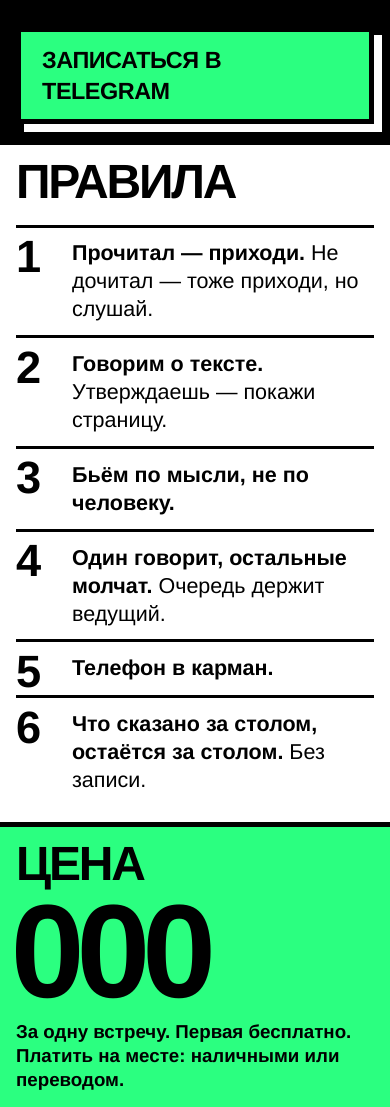
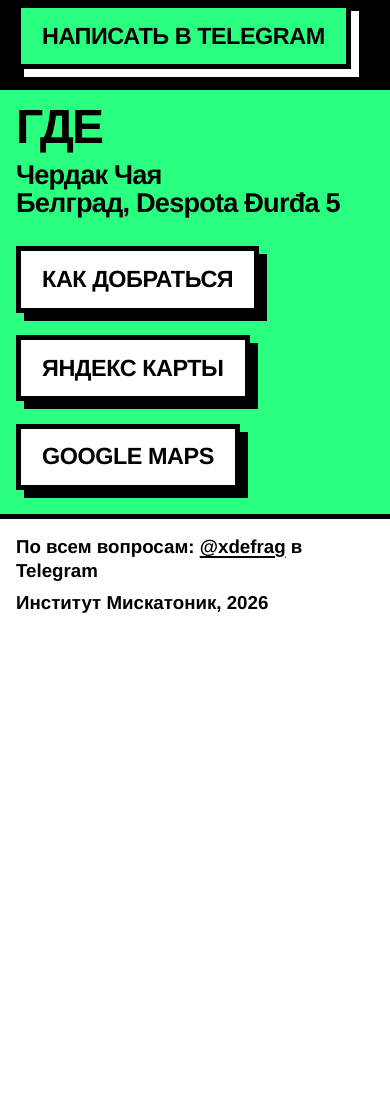
Before and after one commit to xdefrag/misk.club, a plain HTML site: page docs/index.html in a window 390 px wide. Shown: the part 893-2000 px from the top of the page. After the commit the page ends 1525 px from the top, so only its background shows below. Drawn offline with Linux system fonts and the light colour scheme.

Commit message:
feat: replace placeholder content with real meeting details
Present the site as an institute rather than a book club, list topics
instead of a book, add the venue with map and directions links, and
point all contact to Telegram. Remove the rules and price sections.

Co-Authored-By: Claude Fable 5.2 <noreply@anthropic.com>

```diff
--- a/docs/index.html
+++ b/docs/index.html
@@ -3,10 +3,10 @@
 <head>
   <meta charset="utf-8">
   <meta name="viewport" content="width=device-width, initial-scale=1">
-  <title>Мискатоник — книжный клуб</title>
-  <meta name="description" content="Институт Мискатоник, книжный клуб. Новый сезон: 26.11.2026, 19:00. Правила, цена, как добраться.">
-  <meta property="og:title" content="Мискатоник — книжный клуб">
-  <meta property="og:description" content="Новый сезон: 26.11.2026, 19:00.">
+  <title>Институт Мискатоник</title>
+  <meta name="description" content="Институт Мискатоник. Новый сезон: 26.11.2026, 19:00, Чердак Чая, Белград.">
+  <meta property="og:title" content="Институт Мискатоник">
+  <meta property="og:description" content="Новый сезон: 26.11.2026, 19:00, Чердак Чая, Белград.">
   <meta property="og:image" content="https://misk.club/afisha.jpg">
   <meta property="og:type" content="website">
   <meta property="og:url" content="https://misk.club/">
@@ -19,11 +19,9 @@
 <body>
 
 <header class="top">
-  <p class="kicker">Институт. Книжный клуб.</p>
+  <p class="kicker">Институт</p>
   <nav>
     <a href="#vstrecha">Встреча</a>
-    <a href="#pravila">Правила</a>
-    <a href="#cena">Цена</a>
     <a href="#gde">Где</a>
   </nav>
   <h1>Мискатоник</h1>
@@ -35,59 +33,38 @@
        Перед каждой встречей: заменить afisha.jpg и текст в этом блоке. -->
   <section id="vstrecha" class="meeting">
     <img class="poster" src="afisha.jpg" width="1080" height="1080"
-         alt="Афиша: новый сезон института Мискатоник, 26.11.2026, 19:00, в ЂЂ">
+         alt="Афиша: новый сезон института Мискатоник, 26.11.2026, 19:00">
 
     <div class="info">
       <h2>Новый сезон</h2>
       <p class="date"><time datetime="2026-11-26T19:00">26.11</time></p>
-      <p class="time">четверг, 19:00, в ЂЂ</p>
+      <p class="time">четверг, 19:00, Чердак Чая</p>
 
       <dl>
-        <div><dt>Читаем</dt><dd>Автор, «Название книги»</dd></div>
-        <div><dt>Где</dt><dd>ЂЂ, улица Такая-то, 0. <a href="#gde">Как добраться</a></dd></div>
-        <div><dt>Цена</dt><dd>000. Первый раз бесплатно</dd></div>
+        <div><dt>Темы</dt><dd>TBA</dd></div>
+        <div><dt>Где</dt><dd>Чердак Чая, Белград, Despota Đurđa 5. <a href="#gde">Как добраться</a></dd></div>
+        <div><dt>Цена</dt><dd>500 динар плюс чай. <a href="https://t.me/cardak_caja/645">Меню</a></dd></div>
       </dl>
 
-      <a class="button" href="https://t.me/CHANGE_ME">Записаться в Telegram</a>
+      <a class="button" href="https://t.me/xdefrag">Написать в Telegram</a>
     </div>
-  </section>
-
-  <section id="pravila" class="rules">
-    <h2>Правила</h2>
-    <ol>
-      <li><b>Прочитал — приходи.</b> Не дочитал — тоже приходи, но слушай.</li>
-      <li><b>Говорим о тексте.</b> Утверждаешь — покажи страницу.</li>
-      <li><b>Бьём по мысли, не по человеку.</b></li>
-      <li><b>Один говорит, остальные молчат.</b> Очередь держит ведущий.</li>
-      <li><b>Телефон в карман.</b></li>
-      <li><b>Что сказано за столом, остаётся за столом.</b> Без записи.</li>
-    </ol>
-  </section>
-
-  <section id="cena" class="price">
-    <h2>Цена</h2>
-    <p class="sum">000</p>
-    <p>За одну встречу. Первая бесплатно.<br>Платить на месте: наличными или переводом.</p>
-    <p>Нет денег — напиши ведущему, договоримся.</p>
   </section>
 
   <section id="gde" class="place">
     <h2>Где</h2>
-    <p class="address">ЂЂ<br>Город, улица Такая-то, 0</p>
-    <dl>
-      <div><dt>Пешком</dt><dd>От станции «Такая-то» пять минут прямо, до дома с аркой.</dd></div>
-      <div><dt>Автобус</dt><dd>1, 2, 3 до остановки «Такая-то». Вход через дорогу.</dd></div>
-      <div><dt>Машина</dt><dd>Парковка на улице платная. Во дворе рядом обычно есть места.</dd></div>
-      <div><dt>Дверь</dt><dd>Вход со двора. Опоздал — заходи тихо.</dd></div>
-    </dl>
-    <a class="button" href="https://maps.google.com/?q=CHANGE_ME">Открыть карту</a>
+    <p class="address">Чердак Чая<br>Белград, Despota Đurđa 5</p>
+    <p class="buttons">
+      <a class="button" href="https://t.me/cardak_caja/670">Как добраться</a>
+      <a class="button" href="https://yandex.com/maps/-/CHulU-nl">Яндекс Карты</a>
+      <a class="button" href="https://maps.app.goo.gl/wamKNVXH8pqMKkBo6">Google Maps</a>
+    </p>
   </section>
 
 </main>
 
 <footer>
-  <p>Вопросы: <a href="https://t.me/CHANGE_ME">Telegram</a>, <a href="mailto:hello@misk.club">hello@misk.club</a></p>
-  <p>Мискатоник, 2026</p>
+  <p>По всем вопросам: <a href="https://t.me/xdefrag">@xdefrag</a> в Telegram</p>
+  <p>Институт Мискатоник, 2026</p>
 </footer>
 
 </body>
--- a/docs/style.css
+++ b/docs/style.css
@@ -131,60 +131,19 @@ dt { font-weight: 900; text-transform: uppercase; }
   box-shadow: none;
 }
 
-/* ─── Правила ─── */
-
-.rules ol {
-  margin-top: 1.2em;
-  padding: 0;
-  list-style: none;
-  counter-reset: r;
-  max-width: 46rem;
-}
-.rules li {
-  counter-increment: r;
-  position: relative;
-  min-height: 2.6em;
-  padding: .55em 0 .55em 2.6em;
-  border-top: 3px solid var(--black);
-  font-size: 1.15em;
-}
-.rules li::before {
-  content: counter(r);
-  position: absolute;
-  left: 0;
-  top: .14em;
-  font-size: 2.1em;
-  font-weight: 900;
-  line-height: 1;
-  letter-spacing: -.05em;
-}
-
-/* ─── Цена ─── */
-
-.price { background: var(--green); }
-.sum {
-  font-size: clamp(7rem, 34vw, 22rem);
-  font-weight: 900;
-  line-height: .8;
-  letter-spacing: -.06em;
-  margin: .1em 0 .12em -.04em;
-}
-.price p + p { margin-top: .7em; }
-.price p:not(.sum) { max-width: 30rem; font-weight: 700; }
-
 /* ─── Где ─── */
 
-.place { background: var(--black); color: var(--white); }
-.place .button { box-shadow: 8px 8px 0 var(--white); }
-.place dl { max-width: 46rem; }
+.place { background: var(--green); }
 .address {
   margin-top: .5em;
   font-size: clamp(1.7rem, 5.2vw, 3.4rem);
   font-weight: 900;
   line-height: 1.02;
   letter-spacing: -.03em;
-  color: var(--green);
 }
+.buttons { display: flex; flex-wrap: wrap; gap: 1.4rem 1.8rem; margin: 1.6em 0 8px; }
+.place .button { background: var(--white); }
+.place .button:hover { background: var(--black); color: var(--green); }
 
 footer { display: flex; flex-wrap: wrap; justify-content: space-between; gap: .5rem 2rem; font-weight: 800; }
 
```
Also changed, not shown: 1 other file.
